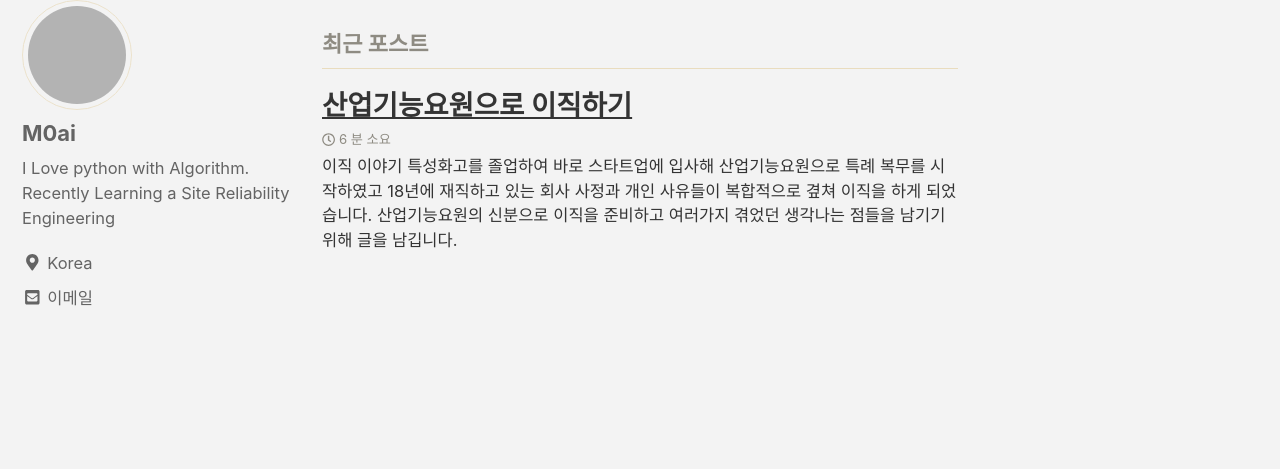
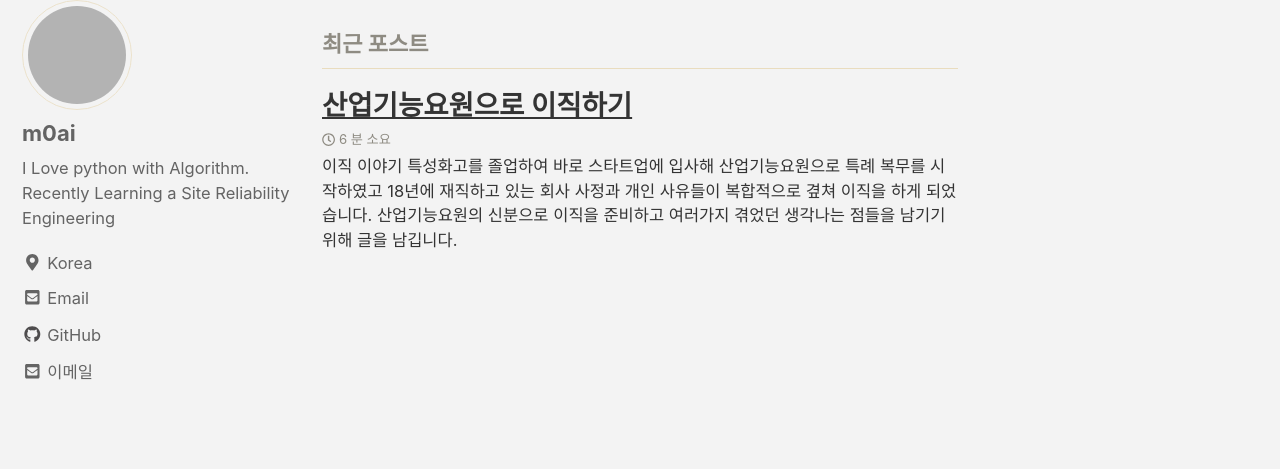
Before and after one commit to m0ai/m0ai.github.com, a Jekyll site: the page built from index.html, in a window 1280 px wide. Shown: the part 111-580 px from the top of the page. Built offline with Jekyll 4.4.1, drawn with Linux system fonts in a browser that asks for light colours; nearby versions of some CDN libraries; the list of posts is cut into pages by our own code; grey boxes are pictures that could not be loaded.

```diff
--- a/_config.yml
+++ b/_config.yml
@@ -100,7 +100,7 @@
 
 # Site Author
 author:
-  name             : "M0ai"
+  name             : "m0ai"
   avatar           : "https://avatars0.githubusercontent.com/u/13462317?s=400&u=578bc83f30815256f2c0fa63187578adca5b496a&v=4"
   bio              : "I Love python with Algorithm. Recently Learning a Site Reliability Engineering"
   location         : "Korea"
@@ -108,7 +108,7 @@
   links:
     - label: "Email"
       icon: "fas fa-fw fa-envelope-square"
-      # url: mailto:your.name@email.com
+      url: mailto:frozenmoai@gmail.com
     - label: "Website"
       icon: "fas fa-fw fa-link"
       # url: "https://your-website.com"
@@ -120,7 +120,7 @@
       # url: "https://facebook.com/"
     - label: "GitHub"
       icon: "fab fa-fw fa-github"
-      # url: "https://github.com/"
+      url: "https://github.com/m0ai"
     - label: "Instagram"
       icon: "fab fa-fw fa-instagram"
       # url: "https://instagram.com/"
```
